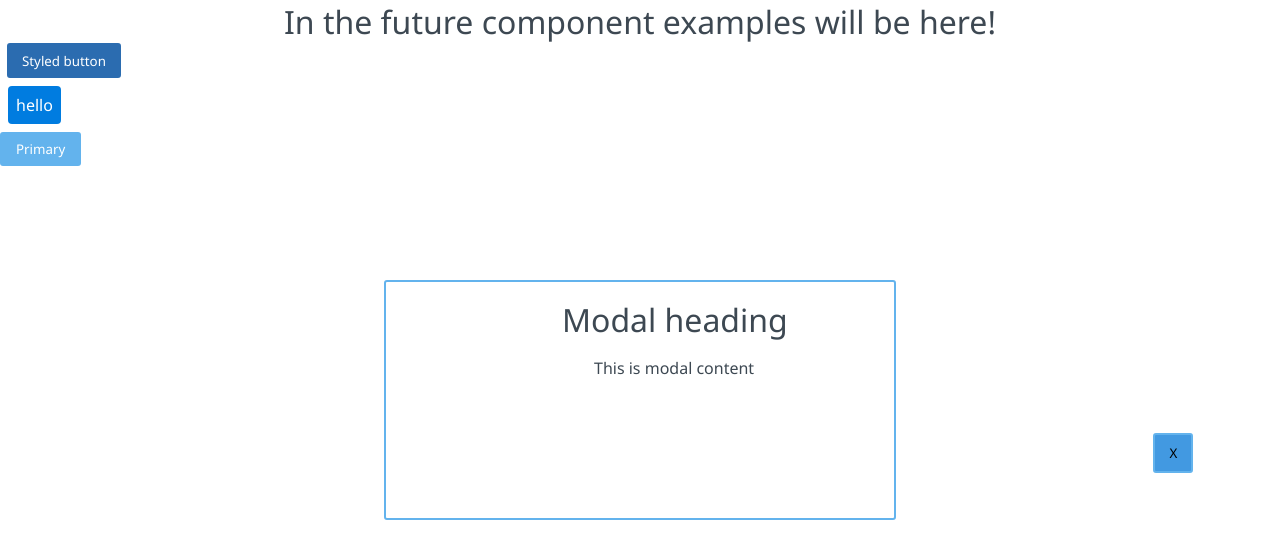
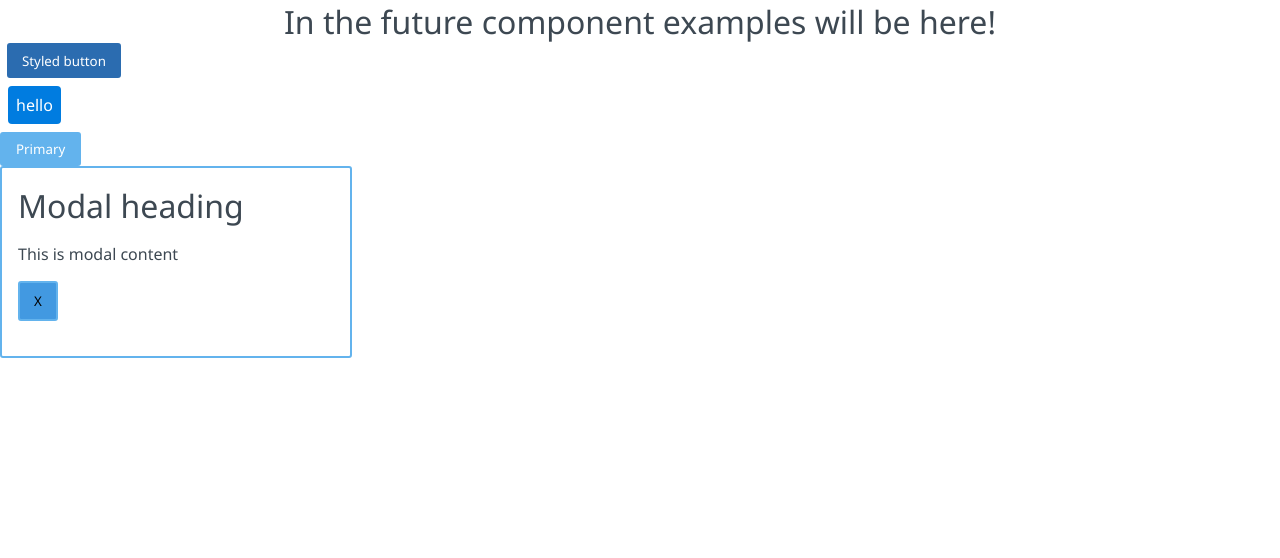
Before and after one commit to peeweetje/Design-system-with-Storybook-styled-components-styled-system, a React (Create React App) app: page / in a window 1280 px wide. Shown: the top 558 px of the page. Built offline with nearby package versions, Linux system fonts and the light colour scheme.

Commit message:
Refactor: change the styling. Add button into modal.

```diff
--- a/src/App.tsx
+++ b/src/App.tsx
@@ -36,7 +36,6 @@ const App: FC = () => {
         <Modal onClick={openModal}>
           <HeadingStyling>Modal heading</HeadingStyling>
           <ParStyling>This is modal content</ParStyling>
-          <ButtonStyling onClick={closeModal}>X</ButtonStyling>
         </Modal>
       )}
     </AppStyling>
@@ -47,27 +46,12 @@ export default App;
 
 export const AppStyling = styled.div``;
 
-export const ButtonStyling = styled.button`
-  position: absolute;
-  top: 50%;
-  left: 50%;
-  transform: translate(-50%, -50%);
-  width: 3em;
-  height: 3em;
-  margin: 4em 0em 1em 40em;
-  border-radius: 3px;
-  border: 2px solid ${props => props.theme.colors.blues[3]};
-  cursor: pointer;
-  background-color: ${props => props.theme.colors.blues[4]};
-  &:hover {
-    background-color: ${props => props.theme.colors.blues[3]};
-  }
-`;
-
 export const HeadingStyling = styled.h1`
-  margin-left: 5em;
+  justify-content: center;
+  align-items: center;
 `;
 
 export const ParStyling = styled.p`
-  margin-left: 12em;
+  justify-content: center;
+  align-items: center;
 `;
--- a/src/components/modal/Modal.tsx
+++ b/src/components/modal/Modal.tsx
@@ -8,26 +8,41 @@ export interface ModalProps {
   children?: ReactNode | null;
   showModal?: boolean;
   openModal?: boolean;
-  closeModal?: boolean;
+  closeModal?: () => void;
 }
 
-export const Modal: FC<ModalProps> = ({ children, onClick }) => {
-  return <StyledModal onClick={onClick}>{children}</StyledModal>;
+export const Modal: FC<ModalProps> = ({ children, onClick, closeModal }) => {
+  return (
+    <StyledModal onClick={onClick}>
+      {children}
+      <ButtonStyling onClick={closeModal}>X</ButtonStyling>
+    </StyledModal>
+  );
 };
 
 export default Modal;
 
 export const StyledModal = styled.div<ModalProps>`
-  position: absolute;
-  top: 50%;
-  left: 50%;
-  transform: translate(-50%, -50%);
-  height: 30%;
-  width: 40%;
-  padding: 16px;
+  justify-content: center;
+  align-items: center;
+  height: 12em;
+  width: 22em;
+  padding: 1em;
   z-index: 1;
   border-radius: 3px;
   border: 2px solid ${props => props.theme.colors.blues[3]};
   background-color: white;
   transition: all 0.3s ease-out;
 `;
+
+export const ButtonStyling = styled.button`
+  width: 3em;
+  height: 3em;
+  border-radius: 3px;
+  border: 2px solid ${props => props.theme.colors.blues[3]};
+  cursor: pointer;
+  background-color: ${props => props.theme.colors.blues[4]};
+  &:hover {
+    background-color: ${props => props.theme.colors.blues[3]};
+  }
+`;
--- a/src/styles/theme.tsx
+++ b/src/styles/theme.tsx
@@ -2,7 +2,7 @@ export const theme = {
   name: "theme1",
   colors: {
     blue: "#007ce0",
-    navy: "#004175",
+    teal: "#E8FFFE5",
     blues: [
       "#EBF8FF",
       "#BEE3F8",
```
Also changed, not shown: 1 other file (tests, documents, lock files or other folders).
